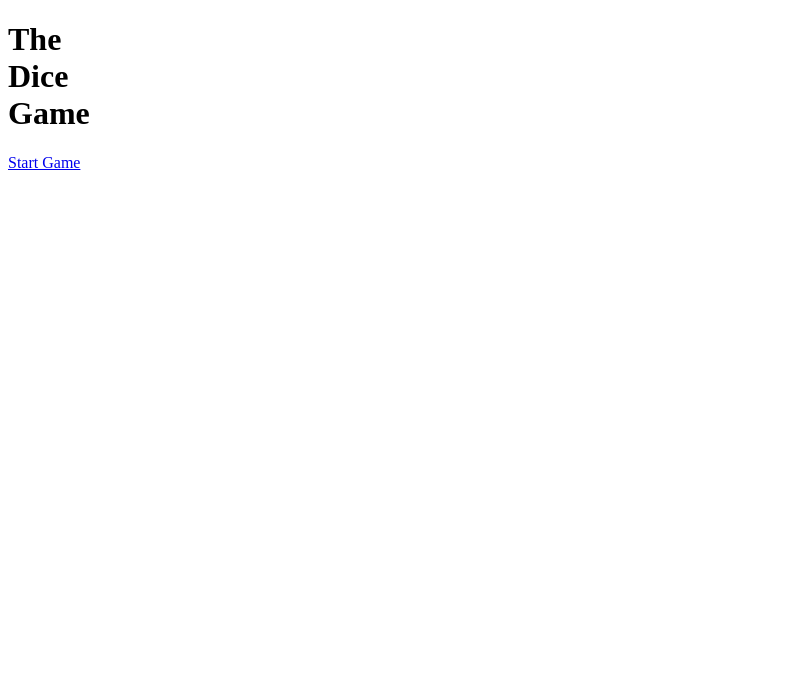
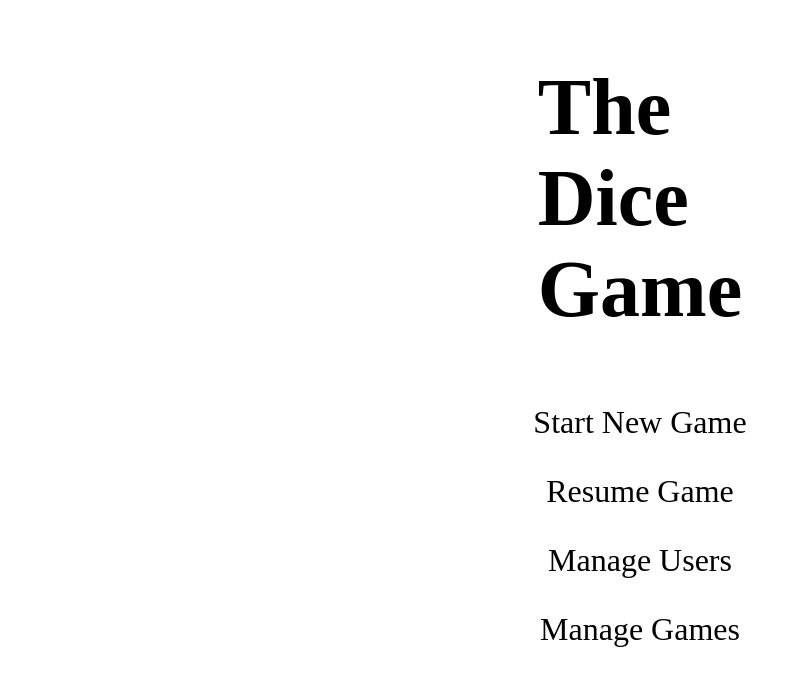
Before and after one commit to dsmith39/dice-game, a SvelteKit app: page / in a window 1280 px wide. Shown: the top 686 px of the page, without its empty margins (0-801 px from the left). Built offline with nearby package versions, Linux system fonts and the light colour scheme.

Commit message:
added routes and styled home page

```diff
--- a/src/routes/+page.svelte
+++ b/src/routes/+page.svelte
@@ -1,3 +1,32 @@
-<h1>The<br />Dice<br />Game</h1>
+<main>
+	<h1>The<br />Dice<br />Game</h1>
 
-<a href="/setup/player-select">Start Game</a>
+	<a href="/new-setup/player-select">Start New Game</a>
+	<a href="/resume-game">Resume Game</a>
+	<a href="/settings/manage-users">Manage Users</a>
+	<a href="/settings/manage-games">Manage Games</a>
+</main>
+
+<style>
+	main {
+		display: flex;
+		flex-direction: column;
+		align-items: center;
+	}
+	main h1 {
+		font-size: 5rem;
+	}
+	a {
+		display: block;
+		text-decoration: none;
+		font-size: 2rem;
+		color: black;
+		margin: 1rem 0;
+	}
+	a:visited {
+		color: black;
+	}
+	a:hover {
+		color: rgb(127, 127, 127);
+	}
+</style>
--- /dev/null
+++ b/src/routes/resume-game/+page.svelte
@@ -0,0 +1 @@
+<h1>Resume Game Page</h1>
--- /dev/null
+++ b/src/routes/settings/manage-games/+page.svelte
@@ -0,0 +1 @@
+<h1>Manage Games</h1>
--- /dev/null
+++ b/src/routes/settings/manage-users/+page.svelte
@@ -0,0 +1 @@
+<h1>Manage Users</h1>
```
Also changed, not shown: src/routes/new-setup/player-select/+page.server.js (renamed from src/routes/setup/player-select/+page.server.js), src/routes/new-setup/player-select/+page.svelte (renamed from src/routes/setup/player-select/+page.svelte), src/routes/new-setup/setup-players/+page.server.js (added), src/routes/new-setup/setup-players/+page.svelte (renamed from src/routes/setup/setup-players/+page.svelte), src/routes/new-setup/setup-players/[id]/+page.server.js (renamed from src/routes/setup/setup-players/[id]/+page.server.js), src/routes/new-setup/setup-players/[id]/+page.svelte (renamed from src/routes/setup/setup-players/[id]/+page.svelte).
